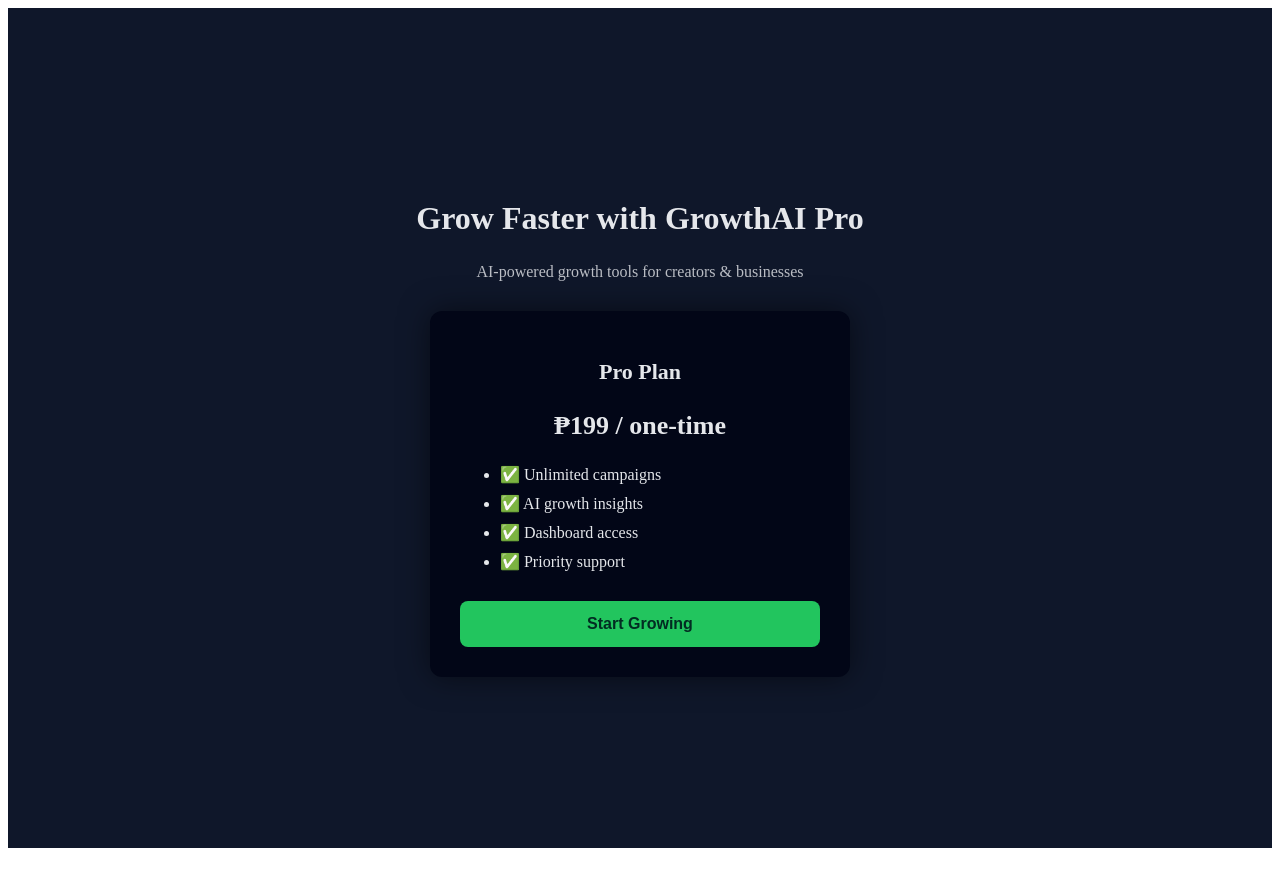
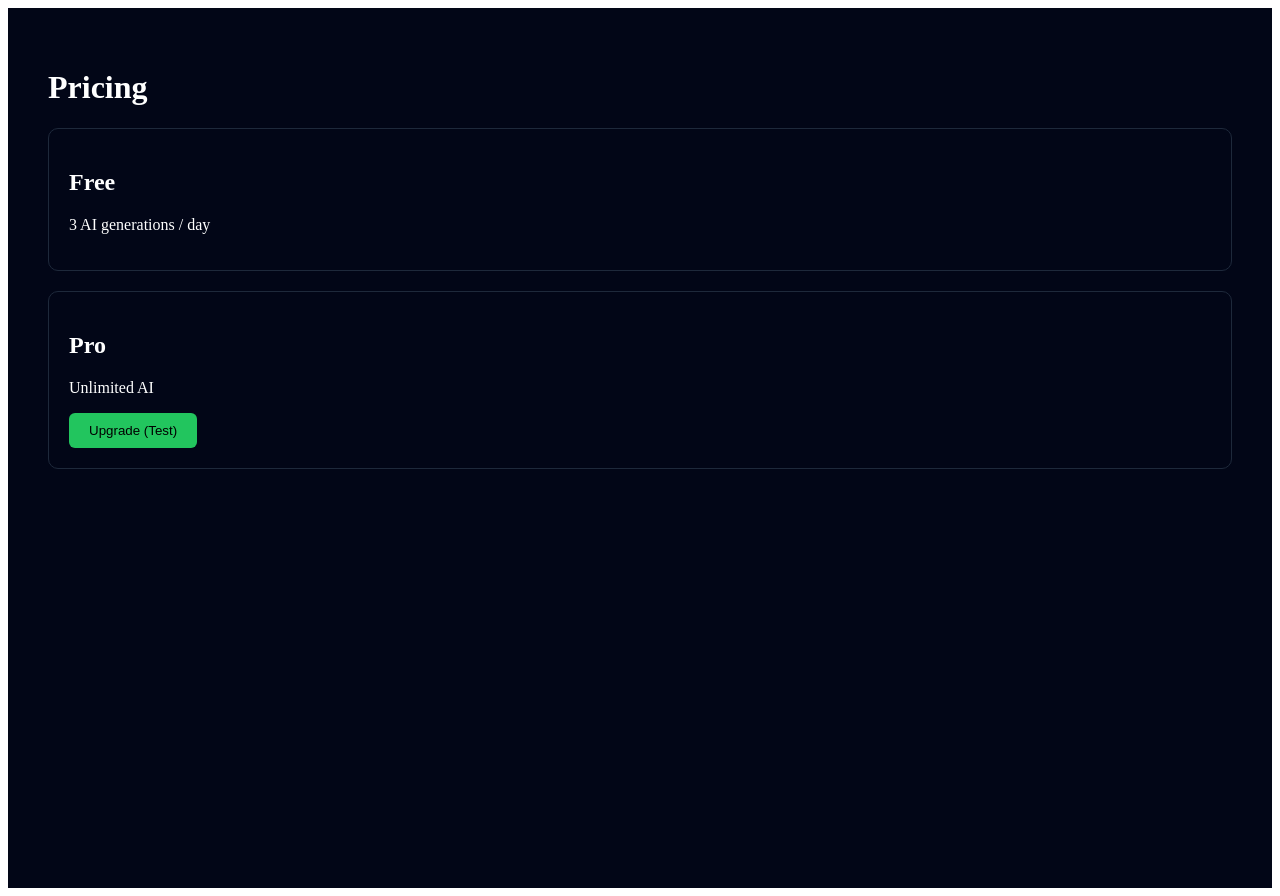
Before and after one commit to yooneaintchue161287-beep/socialmediagrow, a Next.js app: page /pricing in a window 1280 px wide. Before the commit the page ends 856 px from the top, so only its background shows below. Built offline with nearby package versions, Linux system fonts and the light colour scheme.

Commit message:
Update pricing.js

```diff
--- a/pages/pricing.js
+++ b/pages/pricing.js
@@ -1,110 +1,48 @@
-import Head from "next/head"
-
 export default function Pricing() {
   const handlePay = async () => {
-    try {
-      const res = await fetch("/api/paymongo", {
-        method: "POST",
-      })
-
-      const data = await res.json()
-
-      if (data.checkout_url) {
-        window.location.href = data.checkout_url
-      } else {
-        alert("Payment failed. Please try again.")
-      }
-    } catch (err) {
-      alert("Something went wrong.")
-    }
+    alert("Payment successful (TEST MODE)")
+    localStorage.setItem("paid", "true")
+    window.location.href = "/dashboard"
   }
 
   return (
-    <>
-      <Head>
-        <title>Pricing | GrowthAI Pro</title>
-      </Head>
+    <div style={styles.page}>
+      <h1>Pricing</h1>
 
-      <div style={styles.container}>
-        <h1 style={styles.title}>Grow Faster with GrowthAI Pro</h1>
-        <p style={styles.subtitle}>
-          AI-powered growth tools for creators & businesses
-        </p>
+      <div style={styles.card}>
+        <h2>Free</h2>
+        <p>3 AI generations / day</p>
+      </div>
 
-        <div style={styles.card}>
-          <h2 style={styles.plan}>Pro Plan</h2>
-          <p style={styles.price}>₱199 / one-time</p>
-
-          <ul style={styles.list}>
-            <li>✅ Unlimited campaigns</li>
-            <li>✅ AI growth insights</li>
-            <li>✅ Dashboard access</li>
-            <li>✅ Priority support</li>
-          </ul>
-
-          <button style={styles.button} onClick={handlePay}>
-            Start Growing
-          </button>
-        </div>
+      <div style={styles.card}>
+        <h2>Pro</h2>
+        <p>Unlimited AI</p>
+        <button style={styles.button} onClick={handlePay}>
+          Upgrade (Test)
+        </button>
       </div>
-    </>
+    </div>
   )
 }
 
 const styles = {
-  container: {
+  page: {
     minHeight: "100vh",
-    background: "#0f172a",
-    color: "#e5e7eb",
-    display: "flex",
-    flexDirection: "column",
-    alignItems: "center",
-    justifyContent: "center",
-    padding: "20px",
-  },
-  title: {
-    fontSize: "32px",
-    fontWeight: "bold",
-    marginBottom: "10px",
-  },
-  subtitle: {
-    fontSize: "16px",
-    opacity: 0.8,
-    marginBottom: "30px",
-    textAlign: "center",
+    background: "#020617",
+    color: "#fff",
+    padding: 40
   },
   card: {
-    background: "#020617",
-    borderRadius: "12px",
-    padding: "30px",
-    width: "100%",
-    maxWidth: "360px",
-    boxShadow: "0 0 30px rgba(0,0,0,0.5)",
-    textAlign: "center",
-  },
-  plan: {
-    fontSize: "22px",
-    marginBottom: "10px",
-  },
-  price: {
-    fontSize: "26px",
-    fontWeight: "bold",
-    marginBottom: "20px",
-  },
-  list: {
-    textAlign: "left",
-    marginBottom: "25px",
-    lineHeight: "1.8",
+    border: "1px solid #1e293b",
+    padding: 20,
+    marginBottom: 20,
+    borderRadius: 10
   },
   button: {
-    width: "100%",
-    padding: "14px",
-    fontSize: "16px",
-    fontWeight: "bold",
+    padding: "10px 20px",
     background: "#22c55e",
-    color: "#022c22",
     border: "none",
-    borderRadius: "8px",
-    cursor: "pointer",
-  },
+    borderRadius: 6,
+    cursor: "pointer"
+  }
 }
```
